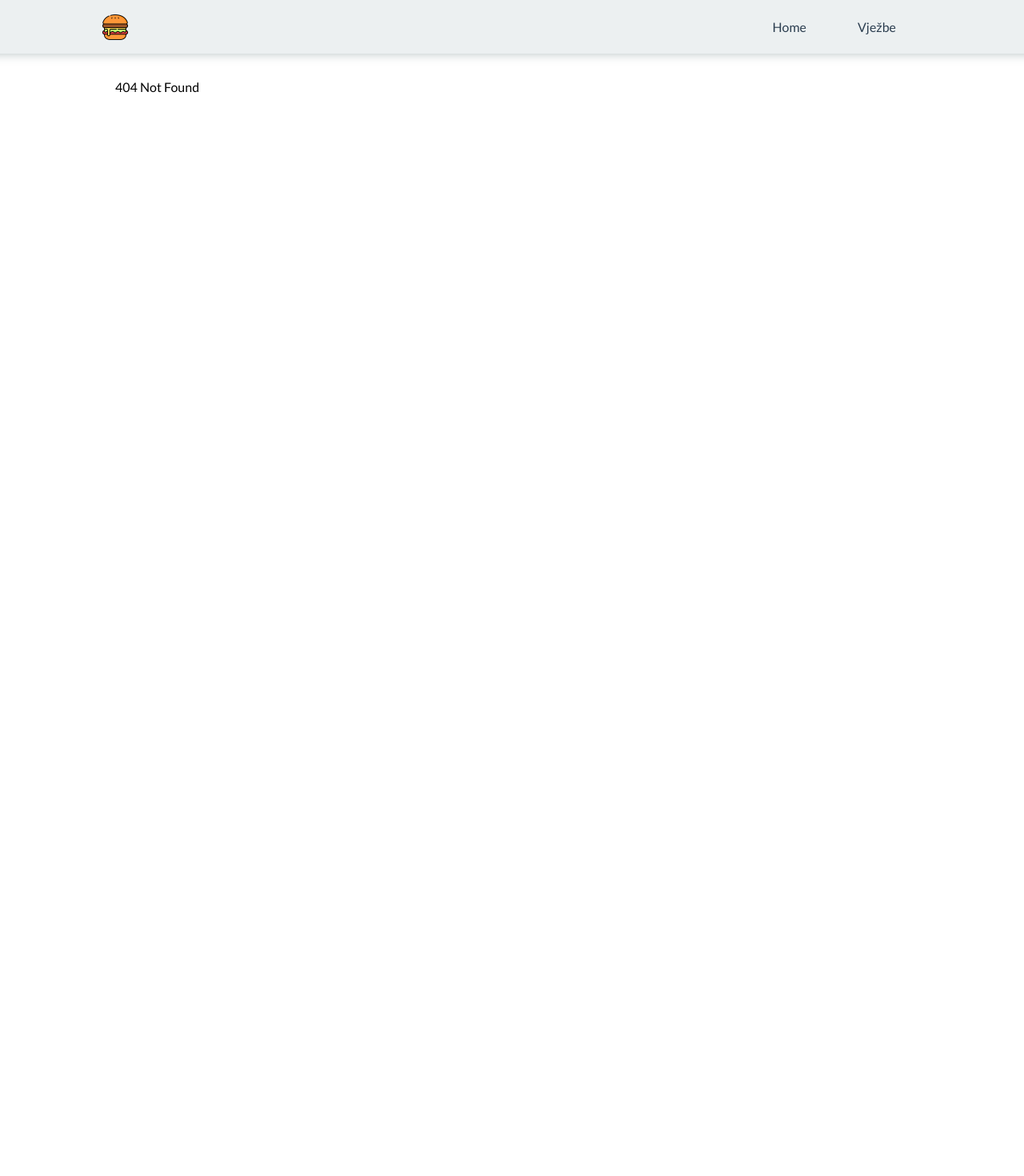
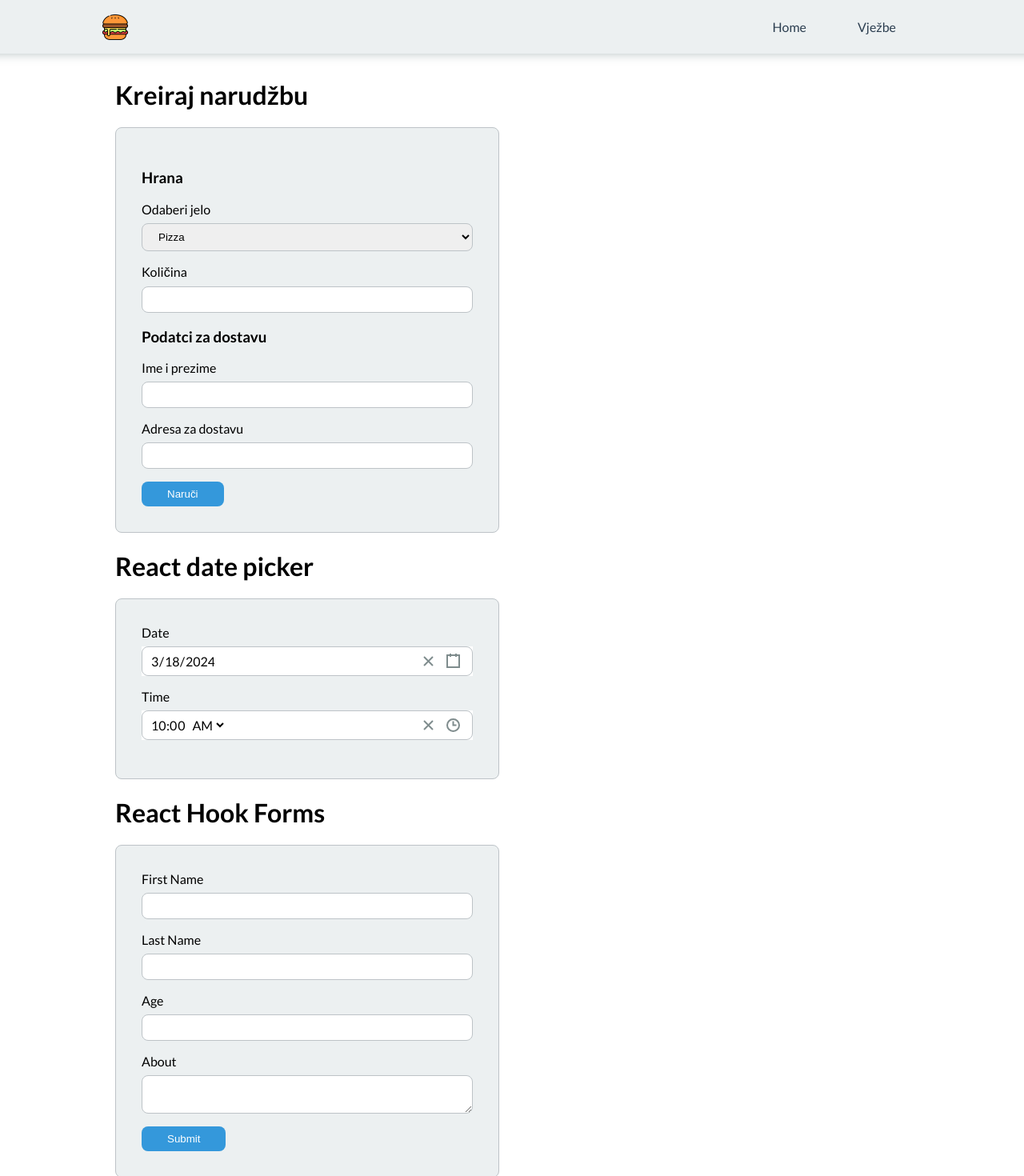
Before and after one commit to Banx-I/git-master, a React (Vite) app: page /glovo in a window 1280 px wide. Before the commit this address had no page. Shown: the whole page at 80% size. Before the commit the page ends 800 px from the top, so only its background shows below. Built offline with nearby package versions, Linux system fonts and the light colour scheme; a web font is replaced by a local one.

Commit message:
Add form component

```diff
--- a/src/App.tsx
+++ b/src/App.tsx
@@ -14,6 +14,7 @@ import Tabs from "./pages/tabs";
 import Games from "./pages/games";
 import GameInfo from "./pages/game-info";
 import Cars from "./pages/cars";
+import Glovo from "./pages/glovo";
 
 const App = () => {
   return (
@@ -26,6 +27,7 @@ const App = () => {
           <Route path="gallery" element={<Gallery />} />
           <Route path="vjezbe" element={<Vjezbe />} />
           <Route path="data-types" element={<DataTypes />} />
+          <Route path="glovo" element={<Glovo />} />
           <Route path="profile-maker" element={<ProfileMaker />} />
           <Route path="tabs" element={<Tabs />} />
           <Route path="cars" element={<Cars />} />
--- a/src/data/vjezbe.ts
+++ b/src/data/vjezbe.ts
@@ -41,4 +41,8 @@ export const vjezbeLinks: LinkType[] = [
     label: "Cars",
     href: "/cars",
   },
+  {
+    label: "Glovo",
+    href: "/glovo",
+  },
 ];
--- a/src/main.tsx
+++ b/src/main.tsx
@@ -2,6 +2,11 @@ import React from "react";
 import ReactDOM from "react-dom/client";
 import { BrowserRouter } from "react-router-dom";
 import App from "./App.tsx";
+import "react-date-picker/dist/DatePicker.css";
+import "react-calendar/dist/Calendar.css";
+import "react-time-picker/dist/TimePicker.css";
+import "react-clock/dist/Clock.css";
+
 import "./styles/styles.scss";
 
 ReactDOM.createRoot(document.getElementById("root")!).render(
--- /dev/null
+++ b/src/pages/glovo.tsx
@@ -0,0 +1,179 @@
+import { useEffect, useState } from "react";
+import Button from "../components/button";
+import DatePicker from "react-date-picker";
+import TimePicker from "react-time-picker";
+
+import { yupResolver } from "@hookform/resolvers/yup";
+import { useForm, SubmitHandler } from "react-hook-form";
+import * as yup from "yup";
+
+// Define Yup schema for validation
+const schema = yup.object().shape({
+  firstName: yup.string().required("First name is required"),
+  lastName: yup.string().required("Last name is required"),
+  age: yup
+    .number()
+    .positive("Age must be a positive number")
+    .required("Age is required"),
+  about: yup.string().required("About field is required"),
+});
+
+type FormValues = {
+  firstName: string;
+  lastName: string;
+  age: number;
+  about: string;
+};
+
+type ValuePiece = Date | null;
+
+type DateValue = ValuePiece | [ValuePiece, ValuePiece];
+
+const Glovo = () => {
+  const [date, setDate] = useState<DateValue>(new Date());
+  const [time, setTime] = useState<string | null>("10:00");
+
+  const {
+    register,
+    handleSubmit,
+    formState: { errors },
+  } = useForm<FormValues>({
+    resolver: yupResolver(schema),
+  });
+
+  const onSubmit: SubmitHandler<FormValues> = (data) => {
+    console.log(data);
+  };
+
+  return (
+    <>
+      <h1>Kreiraj narudžbu</h1>
+      <form
+        className="glovo"
+        onSubmit={(values) => {
+          values.preventDefault();
+          const formElements = values.target as HTMLFormElement;
+          const formData = new FormData(formElements);
+          const formValues: { [key: string]: string } = {};
+          formData.forEach((value, key) => {
+            formValues[key] = value as string;
+          });
+          //sendToServer(formData)
+          console.log(formData);
+        }}
+      >
+        <h3>Hrana</h3>
+        <div className="field field--food">
+          <label className="field__label" htmlFor="food">
+            Odaberi jelo
+          </label>
+          <select className="input" name="food" id="food">
+            <option value="pizza">Pizza</option>
+            <option value="hamburger">Hamburger</option>
+            <option value="tacos">Tacos</option>
+            <option value="palacinke">Palačinke</option>
+            <option value="torta_od_cokolade">Torta od čokolade</option>
+          </select>
+        </div>
+        <div className="field field--food">
+          <label className="field__label" htmlFor="quantity">
+            Količina
+          </label>
+          <input
+            className="input"
+            name="quantity"
+            id="quantity"
+            type="number"
+          />
+        </div>
+        <h3>Podatci za dostavu</h3>
+        <div className="field field--food">
+          <label className="field__label" htmlFor="fullName">
+            Ime i prezime
+          </label>
+          <input className="input" name="fullName" id="fullName" type="text" />
+        </div>
+        <div className="field field--food">
+          <label className="field__label" htmlFor="address">
+            Adresa za dostavu
+          </label>
+          <input className="input" name="address" id="address" type="text" />
+        </div>
+        <Button color="blue">Naruči</Button>
+      </form>
+
+      <h1>React date picker</h1>
+      <form className="glovo">
+        <div className="field">
+          <label className="field__label" htmlFor="date">
+            Date
+          </label>
+          <DatePicker name="date" onChange={setDate} value={date} />
+        </div>
+        <div className="field">
+          <label className="field__label" htmlFor="time">
+            Time
+          </label>
+          <TimePicker onChange={setTime} value={time} />
+        </div>
+      </form>
+
+      <h1>React Hook Forms</h1>
+      <form className="glovo" onSubmit={handleSubmit(onSubmit)}>
+        <div className="field field--food">
+          <label className="field__label" htmlFor="firstName">
+            First Name
+          </label>
+          <input
+            className="input"
+            type="text"
+            id="firstName"
+            {...register("firstName")}
+          />
+          {errors.firstName && (
+            <p className="field__validation">{errors.firstName.message}</p>
+          )}
+        </div>
+        <div className="field field--food">
+          <label className="field__label" htmlFor="lastName">
+            Last Name
+          </label>
+          <input
+            className="input"
+            type="text"
+            id="lastName"
+            {...register("lastName")}
+          />
+          {errors.lastName && (
+            <p className="field__validation">{errors.lastName.message}</p>
+          )}
+        </div>
+        <div className="field field--food">
+          <label className="field__label" htmlFor="age">
+            Age
+          </label>
+          <input
+            className="input"
+            type="number"
+            id="age"
+            {...register("age")}
+          />
+          {errors.age && (
+            <p className="field__validation">{errors.age.message}</p>
+          )}
+        </div>
+        <div className="field field--food">
+          <label className="field__label" htmlFor="about">
+            About
+          </label>
+          <textarea className="input" id="about" {...register("about")} />
+          {errors.about && (
+            <p className="field__validation">{errors.about.message}</p>
+          )}
+        </div>
+        <Button color="blue">Submit</Button>
+      </form>
+    </>
+  );
+};
+export default Glovo;
--- a/src/styles/components/field.scss
+++ b/src/styles/components/field.scss
@@ -4,7 +4,19 @@
     display: block;
     margin-bottom: 0.5rem;
   }
+  &__validation {
+    color: var(--color-red-400);
+    margin-top: 0;
+  }
   &__group {
     display: flex;
   }
+  &--food {
+    input,
+    textarea,
+    select {
+      width: 100%;
+      display: block;
+    }
+  }
 }
--- /dev/null
+++ b/src/styles/components/glovo.scss
@@ -0,0 +1,7 @@
+.glovo {
+  background-color: var(--color-gray-100);
+  max-width: 30rem;
+  border: 1px solid var(--color-gray-200);
+  border-radius: var(--border-rounded);
+  padding: 2rem;
+}
--- /dev/null
+++ b/src/styles/overrides/react-date-picker.scss
@@ -0,0 +1,18 @@
+.react-date-picker {
+  background-color: var(--color-white);
+  width: 100%;
+  &__wrapper {
+    padding: 0.25rem 0.5rem;
+    border-color: var(--color-gray-200);
+    border-radius: var(--border-rounded);
+
+    button {
+      &:hover svg {
+        stroke: var(--color-blue-400) !important;
+      }
+      svg {
+        stroke: var(--color-gray-400);
+      }
+    }
+  }
+}
--- /dev/null
+++ b/src/styles/overrides/react-time-picker.scss
@@ -0,0 +1,17 @@
+.react-time-picker {
+  background-color: var(--color-white);
+  width: 100%;
+  &__wrapper {
+    padding: 0.25rem 0.5rem;
+    border-color: var(--color-gray-200);
+    border-radius: var(--border-rounded);
+    button {
+      &:hover svg {
+        stroke: var(--color-blue-400) !important;
+      }
+      svg {
+        stroke: var(--color-gray-400);
+      }
+    }
+  }
+}
--- a/src/styles/styles.scss
+++ b/src/styles/styles.scss
@@ -15,6 +15,9 @@
 
   --color-blue-400: #3498db;
   --color-blue-500: #2980b9;
+
+  --color-red-400: #db3131;
+  --color-red-500: #bd1d1d;
 
   --color-gray-100: #ecf0f1;
   --color-gray-200: #bdc3c7;
@@ -46,6 +49,7 @@ body {
 @import "./components/field.scss";
 @import "./components/gallery.scss";
 @import "./components/games.scss";
+@import "./components/glovo.scss";
 @import "./components/grid.scss";
 @import "./components/header.scss";
 @import "./components/input.scss";
@@ -62,3 +66,7 @@ body {
 @import "./utils/display.scss";
 @import "./utils/flex.scss";
 @import "./utils/margins.scss";
+
+//overrides
+@import "./overrides/react-date-picker.scss";
+@import "./overrides/react-time-picker.scss";
```
Also changed, not shown: package.json (+6 -1 lines), 1 other file (tests, documents, lock files or other folders).
